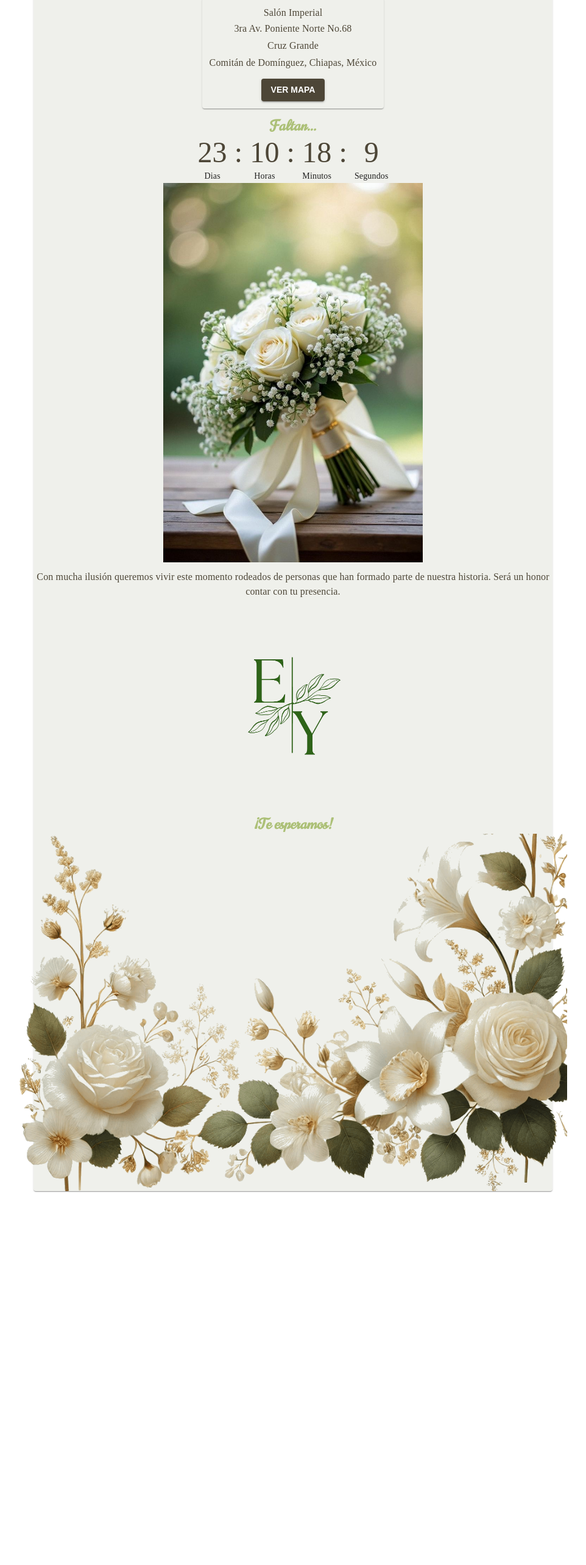
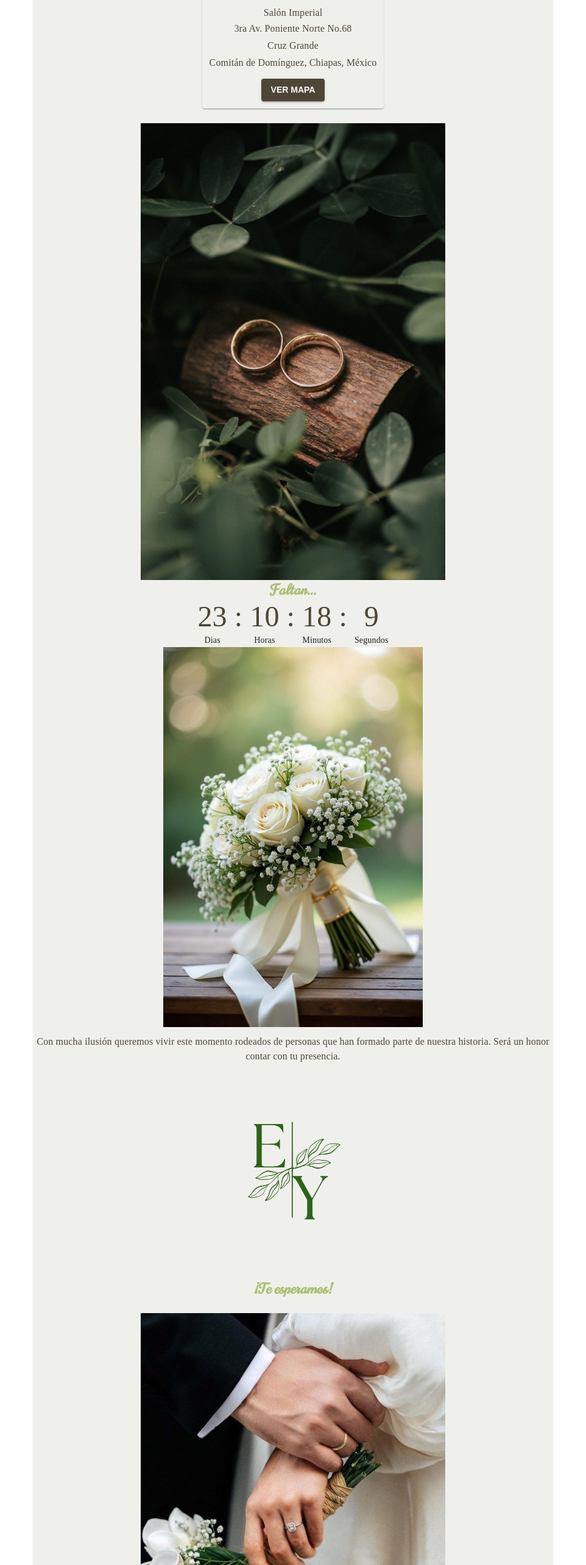
Before and after one commit to kenny-patrick/boda-ey, a React (Vite) app: page / in a window 1280 px wide. Shown: the part 2460-5026 px from the top of the page at 61% size, without its empty margins (159-1121 px from the left). Before the commit the page ends 4449 px from the top, so only its background shows below. Built offline with nearby package versions, Linux system fonts and the light colour scheme; a web font is replaced by a local one.

Commit message:
added two more images

```diff
--- a/src/components/Location.tsx
+++ b/src/components/Location.tsx
@@ -40,6 +40,13 @@ export default function Location() {
           </Button>
         </Box>
       </Card>
+      <Box
+        component="img"
+        paddingTop="12px"
+        sx={{ maxWidth: { xs: 300, md: 500 } }}
+        alt="Pareja tomandose las manos"
+        src="/boda-ey/img/rings.jpeg"
+      />
     </Box>
   );
 }
--- a/src/components/Message.tsx
+++ b/src/components/Message.tsx
@@ -27,6 +27,14 @@ export default function Message() {
         src="/boda-ey/img/logo.PNG"
       />
       <Typography variant="h5">¡Te esperamos!</Typography>
+
+      <Box
+        component="img"
+        paddingTop="12px"
+        sx={{ maxWidth: { xs: 300, md: 500 } }}
+        alt="Pareja tomandose las manos"
+        src="/boda-ey/img/esperamos.jpeg"
+      />
     </Box>
   );
 }
```
Also changed, not shown: public/img/esperamos.jpeg (added), public/img/rings.jpeg (added).
